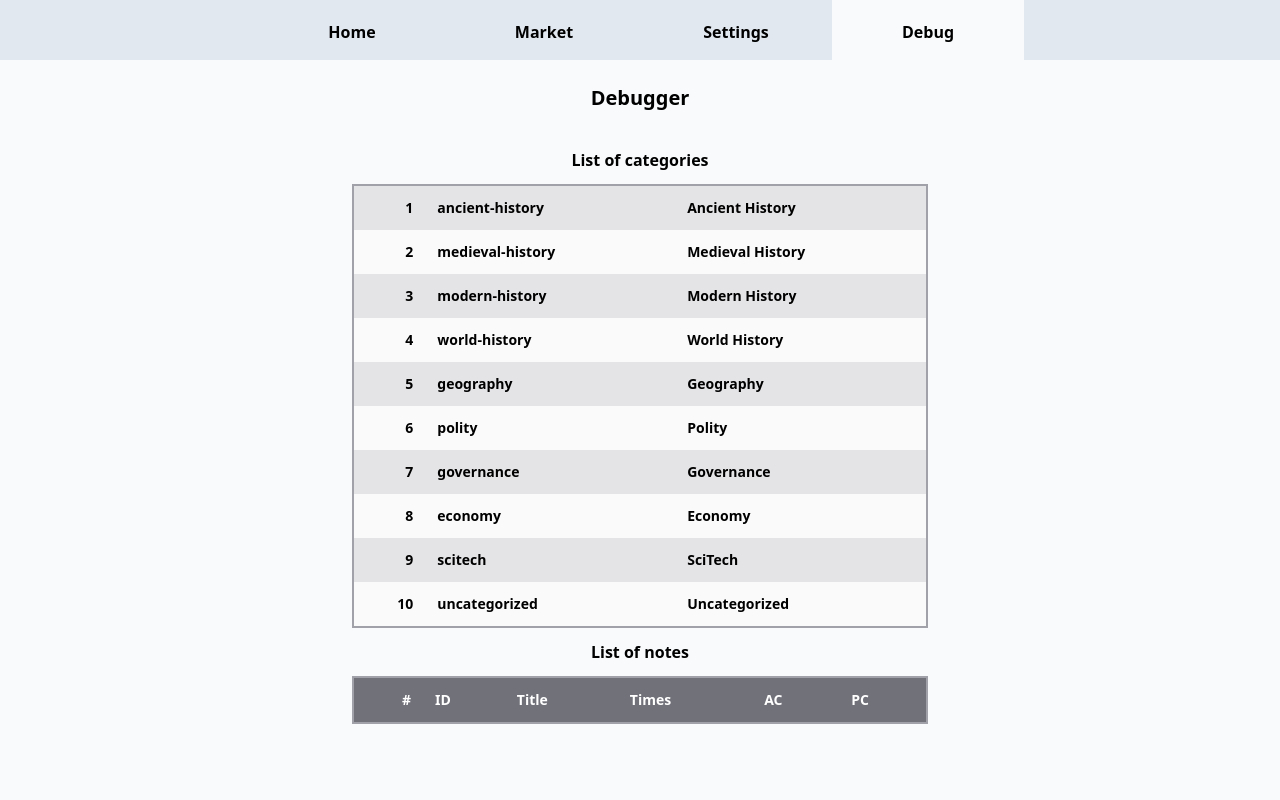
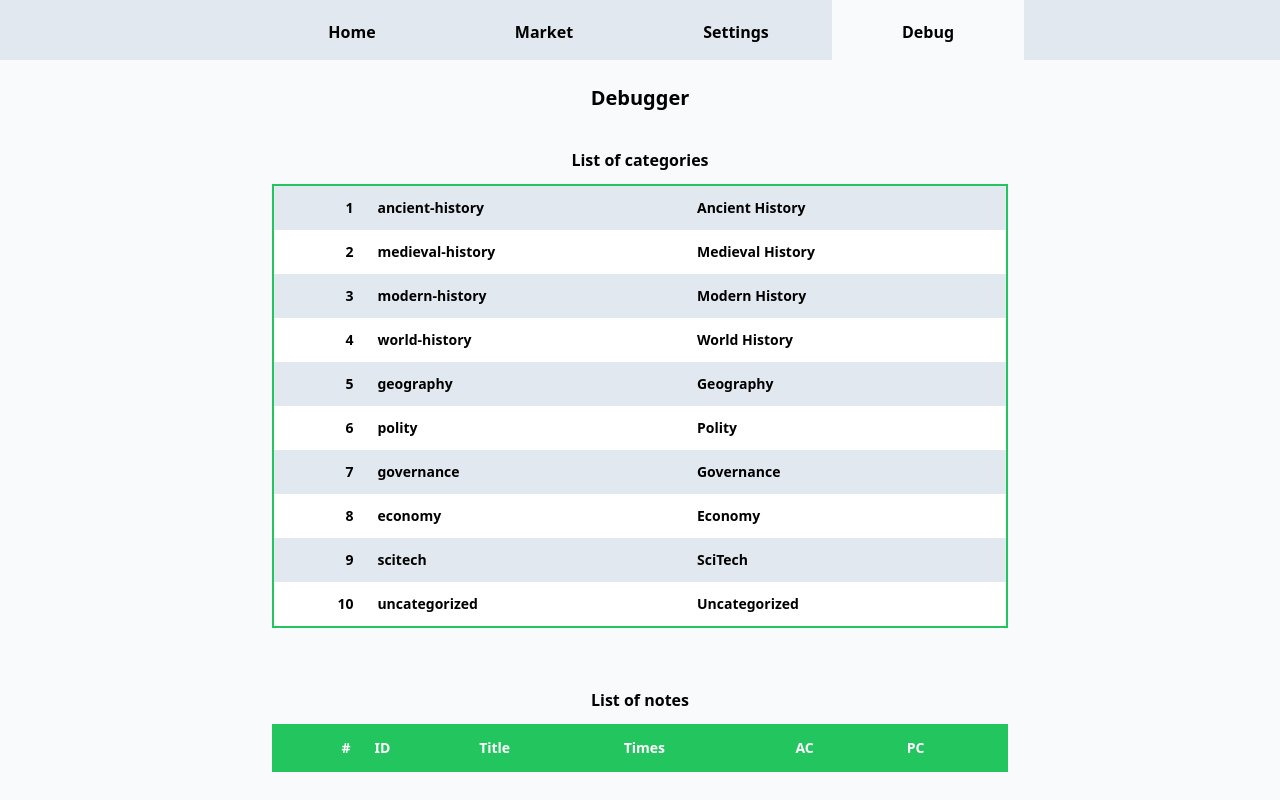
Before and after one commit to iaseth/pointedit, a React (Create React App) app: page / in a window 1280 px wide. Both pictures are taken after a click on the element "Debug". Shown: the top 800 px of the page. Built offline with nearby package versions, Linux system fonts and the light colour scheme.

Commit message:
Added first css file: PointApp.css * moved all existing CSS into it

```diff
--- a/src/PointApp/Content/Debugger/Debugger.js
+++ b/src/PointApp/Content/Debugger/Debugger.js
@@ -9,7 +9,7 @@ export default function Debugger ({CATEGORIES, appdata}) {
 			</header>
 
 			<main>
-				<div className="mx-auto max-w-xl">
+				<div className="mx-auto">
 					<h4 className="text-center py-3">List of categories</h4>
 					<table className="w-full">
 						<tbody>
@@ -20,6 +20,8 @@ export default function Debugger ({CATEGORIES, appdata}) {
 							</tr>)}
 						</tbody>
 					</table>
+
+					<div className="h-12"></div>
 
 					<h4 className="text-center py-3">List of notes</h4>
 					<table className="w-full">
--- a/src/PointApp/Content/Home/EditNote/Utils/ItemsSelector.js
+++ b/src/PointApp/Content/Home/EditNote/Utils/ItemsSelector.js
@@ -6,7 +6,7 @@ export function ItemsSelector ({ITEMS, itemId, setItemId}) {
 	const [expanded, setExpanded] = React.useState(false);
 	const toggleExpanded = () => setExpanded(!expanded);
 
-	const itemIndex = ITEMS.findIndex(x => x.id == itemId);
+	const itemIndex = ITEMS.findIndex(x => x.id === itemId);
 	const category = ITEMS.find(item => item.id === itemId);
 	const selectItem = id => {
 		setItemId(id);
--- /dev/null
+++ b/src/PointApp/PointApp.css
@@ -0,0 +1,26 @@
+
+h1, h2, h3, h4, h5, h6 {
+	@apply font-bold;
+}
+
+h1 { @apply text-2xl; }
+h2 { @apply text-xl; }
+h3 { @apply text-lg; }
+h4 { @apply text-base; }
+h5 { @apply text-sm; }
+h6 { @apply text-xs; }
+
+p { @apply leading-7; }
+
+table {
+	@apply font-bold text-sm border-2 border-green-500;
+}
+table thead tr {
+	@apply bg-green-500 text-white;
+}
+table tbody tr {
+	@apply bg-white odd:bg-slate-200;
+}
+table tr > td {
+	@apply px-3 py-3 first:text-right;
+}
--- a/src/PointApp/PointApp.js
+++ b/src/PointApp/PointApp.js
@@ -1,5 +1,6 @@
 import React from 'react';
 
+import './PointApp.css';
 import Header from './Header/Header';
 import Footer from './Footer/Footer';
 
--- a/src/index.css
+++ b/src/index.css
@@ -1,29 +1,3 @@
 @tailwind base;
 @tailwind components;
 @tailwind utilities;
-
-h1, h2, h3, h4, h5, h6 {
-	@apply font-bold;
-}
-
-h1 { @apply text-2xl; }
-h2 { @apply text-xl; }
-h3 { @apply text-lg; }
-h4 { @apply text-base; }
-h5 { @apply text-sm; }
-h6 { @apply text-xs; }
-
-p { @apply leading-7; }
-
-table {
-	@apply font-bold text-sm border-2 border-zinc-400;
-}
-table thead tr {
-	@apply bg-zinc-500 text-white;
-}
-table tbody tr {
-	@apply bg-zinc-50 odd:bg-zinc-200;
-}
-table tr > td {
-	@apply px-3 py-3 first:text-right;
-}
```
